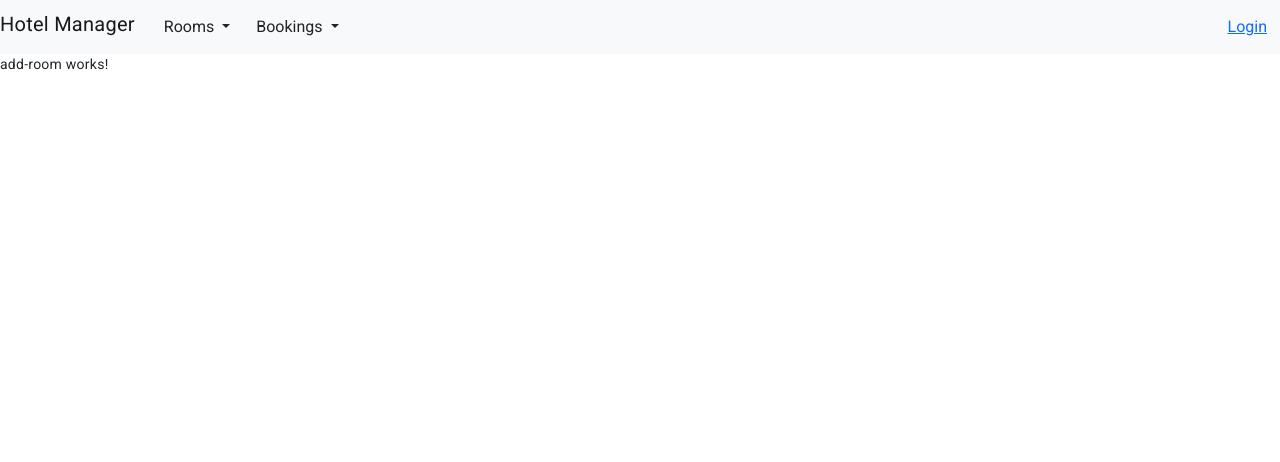
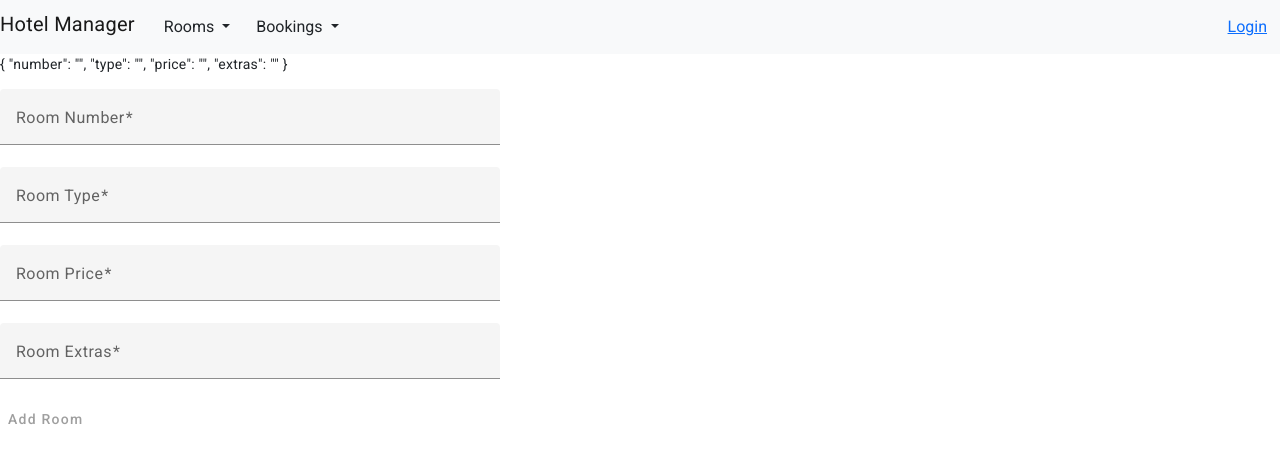
Before and after one commit to OpenDaJar/hotelmanagerwebapp, an Angular app in the folder frontend/: page /add-room in a window 1280 px wide. Shown: the top 462 px of the page. Built offline with nearby package versions, Linux system fonts and the light colour scheme.

Commit message:
add-room form

```diff
--- a/frontend/src/app/components/add-room/add-room.component.html
+++ b/frontend/src/app/components/add-room/add-room.component.html
@@ -1 +1,73 @@
-<p>add-room works!</p>
+
+  {{ addRoomForm.value | json }}
+  <form [formGroup]="addRoomForm" (ngSubmit)="onSubmit()">
+    <mat-form-field class="form-field">
+      <mat-label>Room Number</mat-label>
+      <input
+        type="text"
+        matInput
+        formControlName="number"
+        placeholder="Enter Room Number"
+      />
+      <mat-error *ngIf="addRoomForm.get('number')?.hasError('required')">
+        Field is Required
+      </mat-error>
+      <mat-error *ngIf="addRoomForm.get('number')?.hasError('minlength')">
+        Min Length is 3
+      </mat-error>
+    </mat-form-field>
+    <mat-form-field class="form-field">
+      <mat-label>Room Type</mat-label>
+      <input
+        type="text"
+        matInput
+        formControlName="type"
+        placeholder="Enter Room Type"
+      />
+      <mat-error *ngIf="addRoomForm.get('type')?.hasError('required')">
+        Field is Required
+      </mat-error>
+      <mat-error *ngIf="addRoomForm.get('type')?.hasError('minlength')">
+        Min Length is 3
+      </mat-error>
+    </mat-form-field>
+    <mat-form-field class="form-field">
+
+      <mat-label>Room Price</mat-label>
+
+      <input
+        type="number"
+        matInput
+        formControlName="price"
+        placeholder="Enter Room Price"
+      />
+      <mat-error *ngIf="addRoomForm.get('price')?.hasError('required')">
+        Field is Required
+      </mat-error>
+    </mat-form-field>
+    <mat-form-field class="form-field">
+      <mat-label>Room Extras</mat-label>
+      <input
+        type="text"
+        matInput
+        formControlName="extras"
+        placeholder="Enter Room Extras"
+      />
+      <mat-error *ngIf="addRoomForm.get('extras')?.hasError('required')">
+        Field is Required
+      </mat-error>
+    </mat-form-field>
+
+    <div>
+      <button [disabled]="addRoomForm.invalid" mat-button color="primary">
+        Add Room
+      </button>
+    </div>
+    <!-- <div *ngIf="isLoginFailed" class="alert alert-danger" role="alert">
+      Login failed: {{ errorMessage }}
+    </div> -->
+  </form>
+
+<!-- <div class="alert alert-success" *ngIf="isLoggedIn">
+  Logged in as {{ roles }}.
+</div> -->
--- a/frontend/src/app/components/add-room/add-room.component.scss
+++ b/frontend/src/app/components/add-room/add-room.component.scss
@@ -0,0 +1,10 @@
+form {
+  min-width: 150px;
+  max-width: 500px;
+  width: 100%;
+  padding-top: 15px;
+}
+
+.form-field {
+  width: 100%;
+}
--- a/frontend/src/app/components/add-room/add-room.component.ts
+++ b/frontend/src/app/components/add-room/add-room.component.ts
@@ -1,10 +1,43 @@
-import { Component } from '@angular/core';
+import { Component, OnInit } from '@angular/core';
+import { FormBuilder, FormControl, FormGroup, Validators } from '@angular/forms';
 
 @Component({
   selector: 'app-add-room',
   templateUrl: './add-room.component.html',
   styleUrls: ['./add-room.component.scss']
 })
-export class AddRoomComponent {
+export class AddRoomComponent implements OnInit{
+
+  addRoomForm!: FormGroup;
+
+  constructor(private fb: FormBuilder){}
+
+  ngOnInit(): void {
+
+    this.addRoomForm = this.fb.group({
+      number: new FormControl('', {
+        validators: [Validators.required, Validators.minLength(3)],
+        updateOn: 'blur',
+      }),
+      type: new FormControl('', {
+        validators: [Validators.required, Validators.minLength(3)],
+        updateOn: 'blur',
+      }),
+      price: new FormControl('', {
+        validators: [Validators.required],
+        updateOn: 'blur',
+      }),
+      extras: new FormControl('', {
+        validators: [Validators.required],
+        updateOn: 'blur',
+      }),
+    })
+
+
+  }
+
+  onSubmit():void{
+    console.log(this.addRoomForm.value)
+  }
 
 }
```
Also changed, not shown: frontend/src/app/components/add-room/add-room.module.ts (+9 -1 lines).
